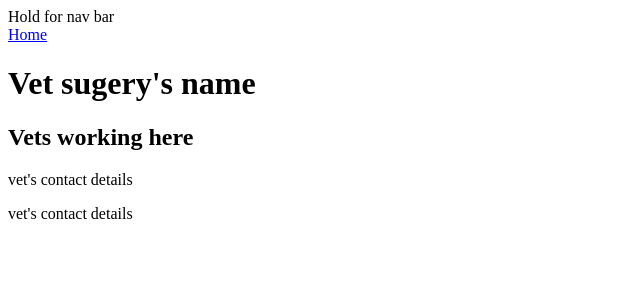
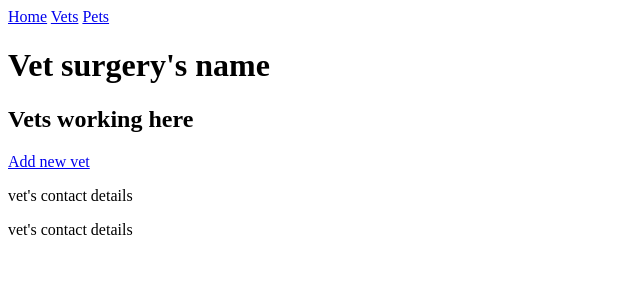
Before and after one commit to saraMDavies/vet_admin_app, a Flask app: page /vets in a window 1280 px wide. Shown: the top 300 px of the page, without its empty margins (0-640 px from the left). Run offline with Flask 2, Linux system fonts and the light colour scheme; data that the repository does not hold is empty; some libraries are stand-ins or nearby versions.

Commit message:
adds form for new vet

```diff
--- a/vet_app/controllers/vets_contoller.py
+++ b/vet_app/controllers/vets_contoller.py
@@ -1,4 +1,6 @@
+from models.vet import Vet
 from flask import Flask, render_template, redirect, Blueprint
+from werkzeug.wrappers import request
 from repositories import vet_repository
 
 vets_blueprint = Blueprint("vets", __name__)
@@ -16,3 +18,17 @@ def show_vet(id):
     len_pets = len(pets)
 
     return render_template('vets/show.html', vet = vet, pets = pets, len_pets = len_pets)
+
+@vets_blueprint.route('/vets/new')
+def new_form():
+
+    return render_template('vets/new.html')
+
+@vets_blueprint.route('/vets/new', methods = ['POST'])
+def create_vet():
+    first_name = request.form['first_name']
+    last_name = request.form["last_name"]
+    vet = Vet(first_name, last_name)
+    vet_repository.create(vet)
+
+    return redirect('/vets')
--- a/vet_app/repositories/vet_repository.py
+++ b/vet_app/repositories/vet_repository.py
@@ -44,3 +44,12 @@ def lists_pets(id):
         pet = Pet(row['name'], row['dob'], row['animal_category'], owner, vet, row['notes'], row['id'])
         pets.append(pet)
     return pets
+
+
+def create(vet):
+    sql = 'INSERT INTO vets (first_name, last_name) VALUES (%s, %s) RETURNING *'
+    values = [vet.first_name, vet.last_name]
+    result = run_sql(sql. values)
+    id = result['id']
+    vet.id = id
+    return vet
--- a/vet_app/templates/base.html
+++ b/vet_app/templates/base.html
@@ -8,9 +8,13 @@
 </head>
 <body>
     <header>
-        <nav>Hold for nav bar</nav>
-        <a href="/">Home</a>
-        <h1>Vet sugery's name</h1>
+        <nav>
+            <a href="/">Home</a>
+            <a href="/vets">Vets</a>
+            <a href="/pets">Pets</a>
+        </nav>
+
+        <h1>Vet surgery's name</h1>
     </header>
 
         {% block content %}
--- a/vet_app/templates/vets/index.html
+++ b/vet_app/templates/vets/index.html
@@ -3,6 +3,8 @@
 {% block content %}
 
 <h2>Vets working here</h2>
+
+<a href="/vets/new">Add new vet</a>
 
 <section class="vet list">
     {% for vet in vets %}
```
Also changed, not shown: vet_app/templates/vets/new.html (added, +20 -0 lines).
